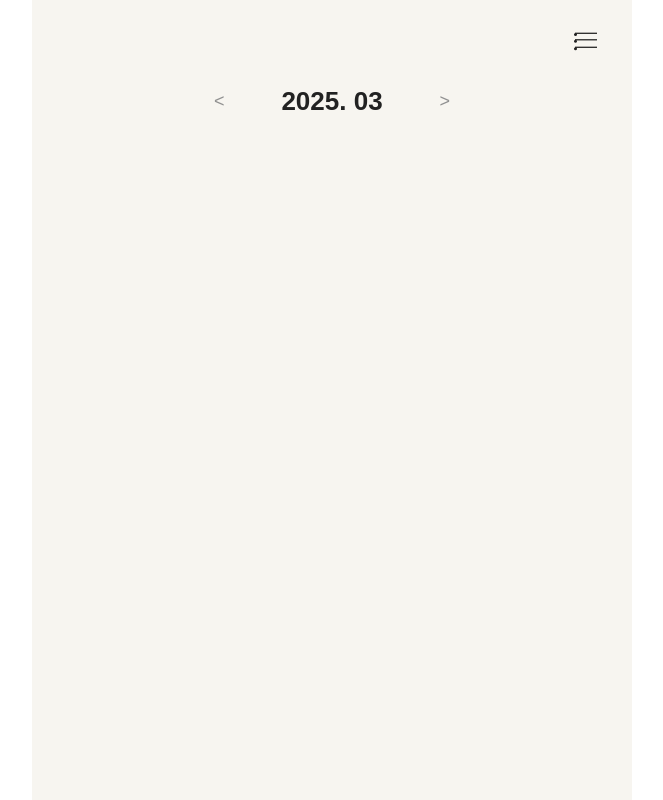
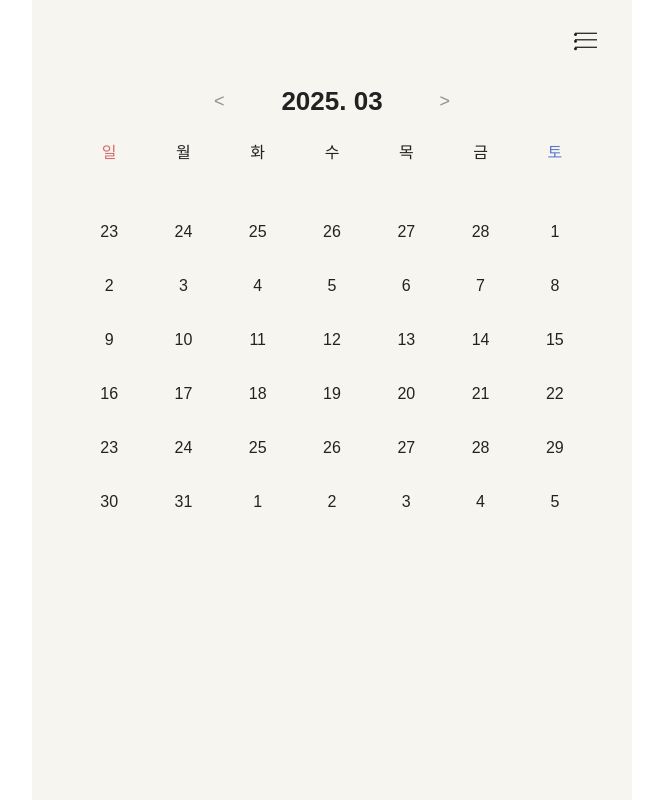
Before and after one commit to lbyul/serendipity, a React (Vite) app: page /calendar in a window 1280 px wide. Shown: the whole page, without its empty margins (308-971 px from the left). Built offline with nearby package versions, Linux system fonts and the light colour scheme; a web font is replaced by a local one.

Commit message:
달력 기본 틀 구현

```diff
--- a/src/App.jsx
+++ b/src/App.jsx
@@ -2,7 +2,7 @@ import "./App.css";
 import { useReducer, useRef, createContext } from "react";
 import { Routes, Route } from "react-router-dom";
 import Home from "./pages/Home";
-import Calendar from "./pages/Calendar";
+import CalendarView from "./pages/CalendarView";
 import New from "./pages/New";
 import Diary from "./pages/Diary";
 import Edit from "./pages/Edit";
@@ -77,7 +77,7 @@ function App() {
         <DiaryDispatchContext.Provider value={{ onCreate, onUpdate, onDelete }}>
           <Routes>
             <Route path="/" element={<Home />} />
-            <Route path="/calendar" element={<Calendar />} />
+            <Route path="/calendar" element={<CalendarView />} />
             <Route path="/new" element={<New />} />
             <Route path="/diary/:id" element={<Diary />} />
             <Route path="/edit/:id" element={<Edit />} />
--- /dev/null
+++ b/src/components/Calendar/Calendar.css
@@ -0,0 +1,34 @@
+.calendar {
+  width: 100%;
+  padding: 20px;
+}
+
+.calendar-container {
+  width: 100%;
+}
+
+.calendar-weeks {
+  display: grid;
+  grid-template-columns: repeat(7, 1fr);
+  text-align: center;
+}
+
+.calendar-day-sun {
+  color: var(--red);
+}
+
+.calendar-day-sat {
+  color: var(--blue);
+}
+
+.calender-body {
+  display: grid;
+  grid-template-columns: repeat(7, 1fr);
+  grid-template-rows: repeat(6, 1fr);
+  text-align: center;
+  margin-top: 40px;
+}
+
+.calender-date {
+  margin: 15px 0;
+}
--- /dev/null
+++ b/src/components/Calendar/Calendar.jsx
@@ -0,0 +1,88 @@
+import { useState, useEffect } from "react";
+import "./Calendar.css";
+
+const Calendar = ({ date = new Date() }) => {
+  const [calendar, setCalendar] = useState([]);
+  const weeks = ["일", "월", "화", "수", "목", "금", "토"];
+
+  // 현재 날짜 (오늘)
+  const today = new Date();
+  today.setHours(0, 0, 0, 0);
+
+  // 현재 년월에 맞는 캘린더 데이터 생성
+  useEffect(() => {
+    const year = date.getFullYear();
+    const month = date.getMonth();
+
+    // 현재 월의 첫 날과 마지막 날
+    const firstDay = new Date(year, month, 1);
+    const lastDay = new Date(year, month + 1, 0);
+
+    // 첫 날의 요일 (0: 일요일, 1: 월요일, ...)
+    const firstDayOfWeek = firstDay.getDay();
+
+    // 이전 달의 마지막 날
+    const prevMonthLastDay = new Date(year, month, 0).getDate();
+
+    const calendarDays = [];
+
+    // 이전 달의 날짜 채우기
+    for (let i = 0; i < firstDayOfWeek; i++) {
+      const day = prevMonthLastDay - firstDayOfWeek + i + 1;
+      calendarDays.push({
+        date: new Date(year, month - 1, day),
+        isCurrentMonth: false,
+      });
+    }
+
+    // 현재 달의 날짜 채우기
+    for (let i = 1; i <= lastDay.getDate(); i++) {
+      calendarDays.push({
+        date: new Date(year, month, i),
+        isCurrentMonth: true,
+      });
+    }
+
+    // 다음 달의 날짜 채우기 (6주 채우기)
+    const nextMonth = 42 - calendarDays.length; // 6주 * 7일 = 42
+    for (let i = 1; i <= nextMonth; i++) {
+      calendarDays.push({
+        date: new Date(year, month + 1, i),
+        isCurrentMonth: false,
+      });
+    }
+
+    setCalendar(calendarDays);
+  }, []);
+
+  return (
+    <div className="calendar">
+      <div className="calendar-container">
+        {/* 요일 헤더 */}
+        <div className="calendar-weeks">
+          {weeks.map((day, index) => (
+            <div
+              key={index}
+              className={`calendar-day${index === 0 ? "-sun" : ""}${
+                index === 6 ? "-sat" : ""
+              }`}
+            >
+              {day}
+            </div>
+          ))}
+        </div>
+
+        {/* 달력 날짜 */}
+        <div className="calender-body">
+          {calendar.map((week, index) => (
+            <div key={index} className="calender-day">
+              <div className="calender-date">{week.date.getDate()}</div>
+            </div>
+          ))}
+        </div>
+      </div>
+    </div>
+  );
+};
+
+export default Calendar;
--- a/src/pages/Calendar.jsx
+++ b/src/pages/CalendarView.jsx
@@ -4,8 +4,9 @@ import ListIcon from "../assets/list_icon.svg";
 import { useNavigate } from "react-router-dom";
 import MonthNavigator from "../components/MonthNavigator/MonthNavigator";
 import { useState } from "react";
+import Calendar from "../components/Calendar/Calendar";
 
-const Calendar = () => {
+const CalendarView = () => {
   const nav = useNavigate();
   const [currentDate, setCurrentDate] = useState(new Date());
 
@@ -19,8 +20,9 @@ const Calendar = () => {
         rightChild={<Button imageUrl={ListIcon} onClick={() => nav("/")} />}
       />
       <MonthNavigator date={currentDate} onChangeDate={changeDate} />
+      <Calendar />
     </div>
   );
 };
 
-export default Calendar;
+export default CalendarView;
```
